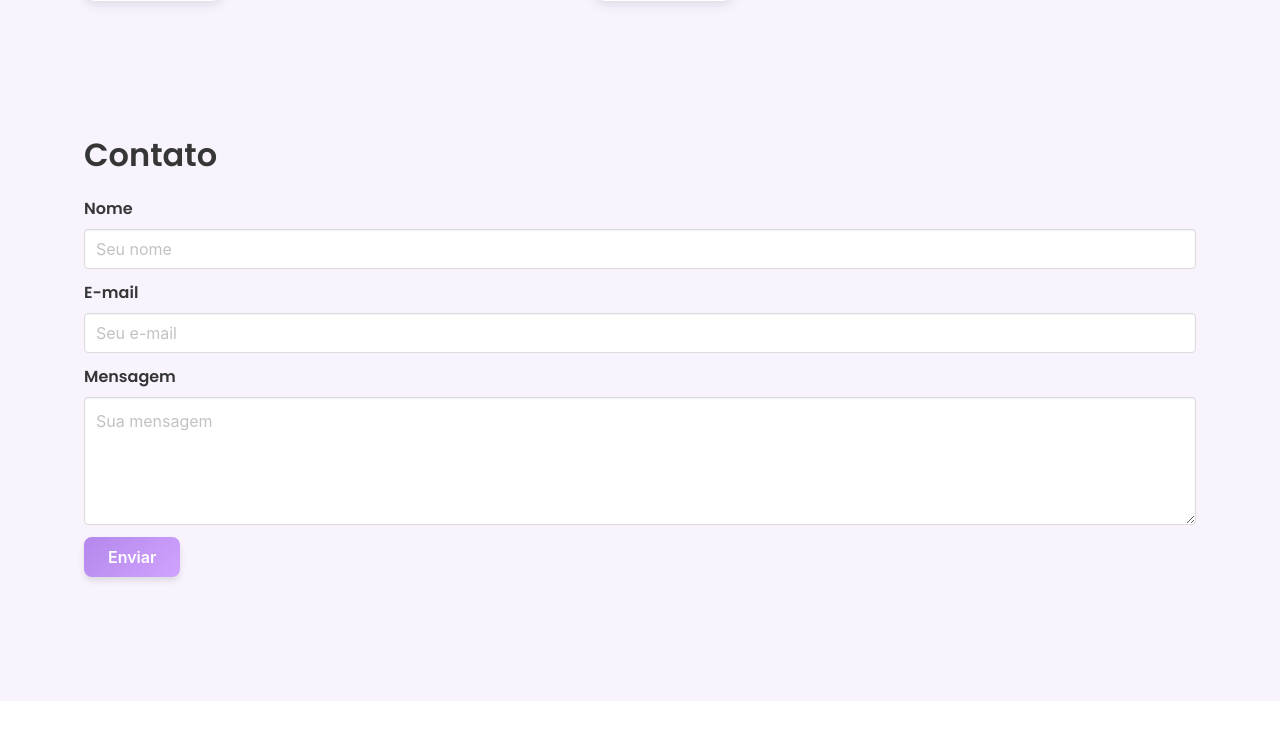
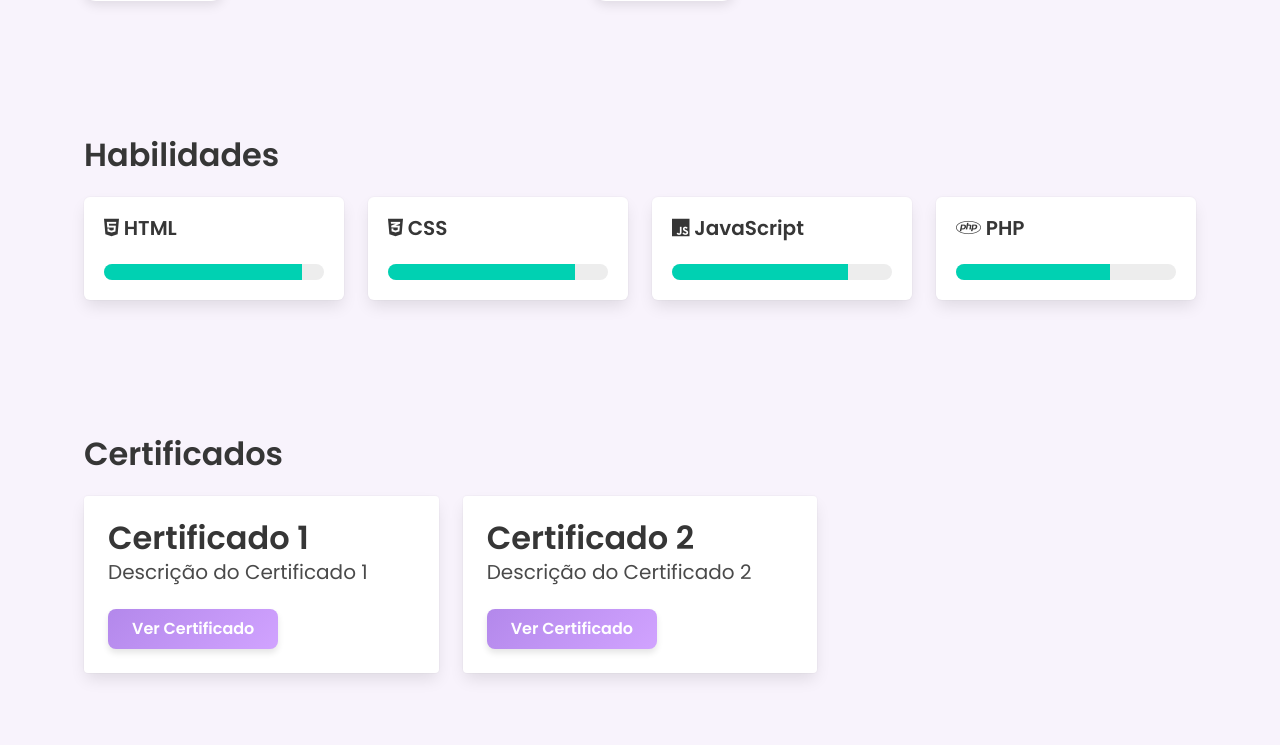
Before and after one commit to Ma2903/Ma2903.github.io, a plain HTML site: page index.html in a window 1280 px wide. Shown: the part 1637-2382 px from the top of the page. Before the commit the page ends 2338 px from the top, so only its background shows below. Drawn offline with nearby package versions, Linux system fonts and the light colour scheme; no server answers.

Commit message:
mais modificações

```diff
--- a/index.html
+++ b/index.html
@@ -8,6 +8,7 @@
     <meta name="author" content="Manu">
     <title>Portfólio - Manu</title>
     <link rel="stylesheet" href="styles.css">
+    <link rel="stylesheet" href="https://cdnjs.cloudflare.com/ajax/libs/font-awesome/6.0.0-beta3/css/all.min.css">
     <script defer src="scripts.js"></script>
 </head>
 <body>
@@ -23,6 +24,7 @@
                 <ul class="is-flex is-justify-content-center is-align-items-center">
                     <li><a class="button" href="#sobre">Sobre Mim</a></li>
                     <li><a class="button" href="#portfolio">Portfólio</a></li>
+                    <li><a class="button" href="#certificados">Certificados</a></li>
                     <li><a class="button" href="#contato">Contato</a></li>
                     <li><a id="toggle-theme" class="button is-light">🌙</a></li>
                 </ul>
@@ -76,6 +78,66 @@
         </div>
     </section>
 
+    <section id="habilidades" class="section">
+        <div class="container">
+            <h2 id="title-is-3" class="title is-3">Habilidades</h2>
+            <div class="columns is-multiline">
+                <div class="column is-one-quarter">
+                    <div class="box">
+                        <h3 class="title is-5"><i class="fab fa-html5"></i> HTML</h3>
+                        <progress class="progress is-primary" value="90" max="100">90%</progress>
+                    </div>
+                </div>
+                <div class="column is-one-quarter">
+                    <div class="box">
+                        <h3 class="title is-5"><i class="fab fa-css3-alt"></i> CSS</h3>
+                        <progress class="progress is-primary" value="85" max="100">85%</progress>
+                    </div>
+                </div>
+                <div class="column is-one-quarter">
+                    <div class="box">
+                        <h3 class="title is-5"><i class="fab fa-js"></i> JavaScript</h3>
+                        <progress class="progress is-primary" value="80" max="100">80%</progress>
+                    </div>
+                </div>
+                <div class="column is-one-quarter">
+                    <div class="box">
+                        <h3 class="title is-5"><i class="fab fa-php"></i> PHP</h3>
+                        <progress class="progress is-primary" value="70" max="100">70%</progress>
+                    </div>
+                </div>
+                <!-- Adicione mais habilidades conforme necessário -->
+            </div>
+        </div>
+    </section>
+
+    <section id="certificados" class="section">
+        <div class="container">
+            <h2 id="title-is-3" class="title is-3">Certificados</h2>
+            <div class="columns is-multiline">
+                <div class="column is-one-third">
+                    <div class="card">
+                        <div class="card-content">
+                            <p class="title">Certificado 1</p>
+                            <p class="subtitle">Descrição do Certificado 1</p>
+                            <a href="link_para_certificado_1" target="_blank" class="button is-link">Ver Certificado</a>
+                        </div>
+                    </div>
+                </div>
+                <div class="column is-one-third">
+                    <div class="card">
+                        <div class="card-content">
+                            <p class="title">Certificado 2</p>
+                            <p class="subtitle">Descrição do Certificado 2</p>
+                            <a href="link_para_certificado_2" target="_blank" class="button is-link">Ver Certificado</a>
+                        </div>
+                    </div>
+                </div>
+                <!-- Adicione mais certificados conforme necessário -->
+            </div>
+        </div>
+    </section>
+
     <section id="contato" class="section">
         <div class="container">
             <h2 id="title-is-3" class="title is-3">Contato</h2>
@@ -109,5 +171,7 @@
         <p>&copy; 2025 Manu | <a href="https://github.com/Ma2903">GitHub</a> | <a href="https://www.linkedin.com/in/manoela-p-44aa75259/">LinkedIn</a></p>
     </footer>
 
+    <!-- <a href="#" class="back-to-top">⬆️</a> -->
+
 </body>
 </html>
--- a/scripts.js
+++ b/scripts.js
@@ -89,3 +89,22 @@ document.addEventListener("DOMContentLoaded", function () {
          alert('Ocorreu um erro ao enviar sua mensagem. Tente novamente.');
      }
  });
+
+ // Adicione animações de rolagem
+document.addEventListener("DOMContentLoaded", function () {
+    const sections = document.querySelectorAll('.section');
+
+    const observer = new IntersectionObserver(entries => {
+        entries.forEach(entry => {
+            if (entry.isIntersecting) {
+                entry.target.classList.add('visible');
+            }
+        });
+    }, {
+        threshold: 0.1
+    });
+
+    sections.forEach(section => {
+        observer.observe(section);
+    });
+});
--- a/styles.css
+++ b/styles.css
@@ -244,6 +244,18 @@ footer a:hover {
     border-color: var(--secondary-color);
 }
 
+/* Adicione animações e transições */
+.section {
+    opacity: 0;
+    transform: translateY(20px);
+    transition: opacity 0.6s ease-out, transform 0.6s ease-out;
+}
+
+.section.visible {
+    opacity: 1;
+    transform: translateY(0);
+}
+
 @media (max-width: 768px) {
     #projetos {
         grid-template-columns: 1fr;
```
